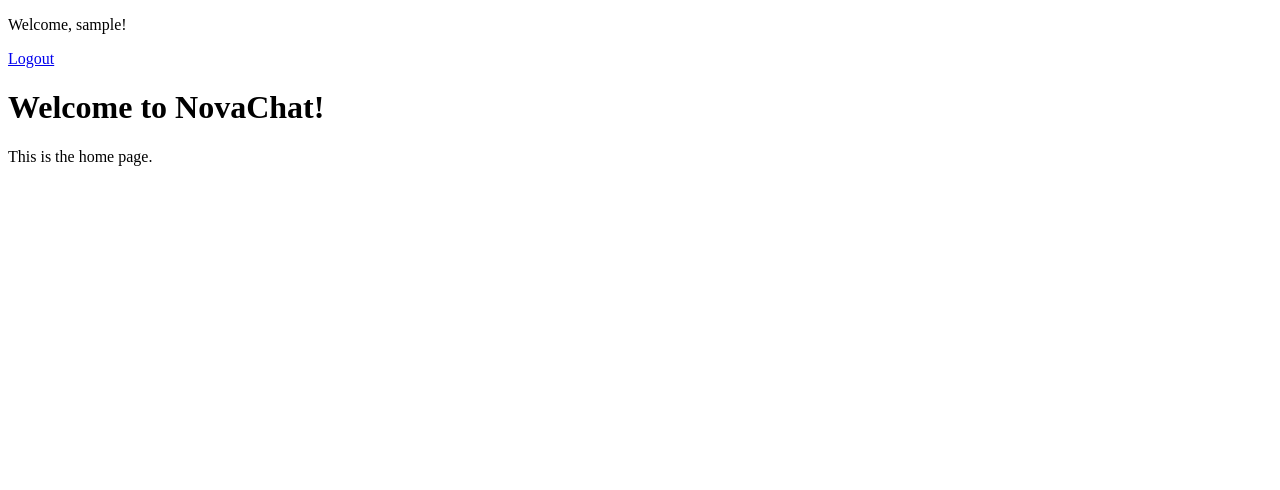
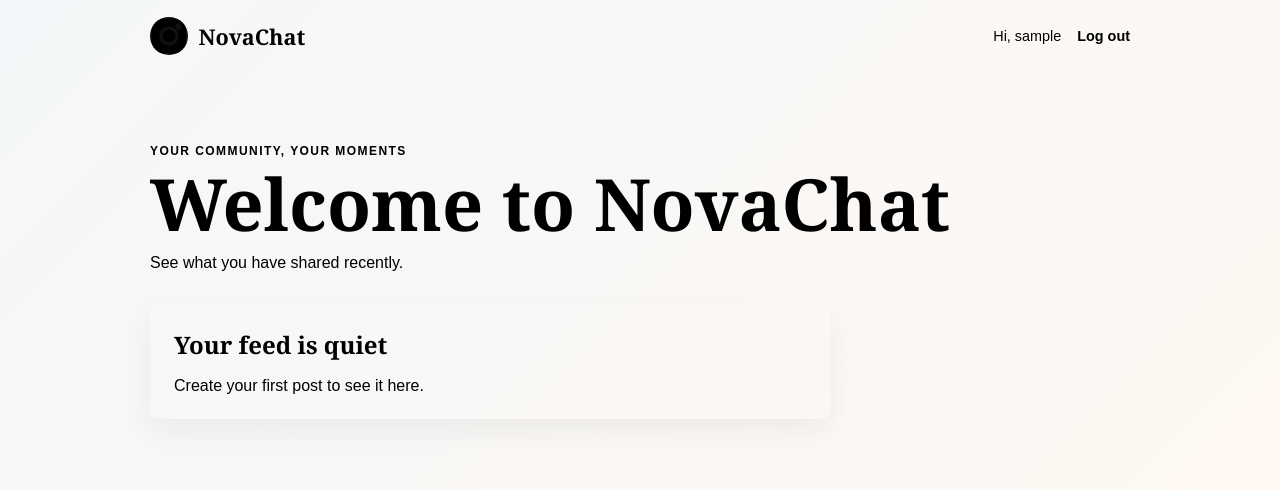
Before and after one commit to Devisinghd/NovaChat-Social-App, a Django app: page / in a window 1280 px wide. Shown: the top 490 px of the page. Run offline with Django 5.2, Linux system fonts and the light colour scheme; the visitor is signed in with stand-in values (Sample User, id 1); data that the repository does not hold is empty.

Commit message:
Add NovaChat feed layout and branding

```diff
--- a/users/templates/users/base.html
+++ b/users/templates/users/base.html
@@ -3,15 +3,29 @@
 <!DOCTYPE html>
 <html lang="en">
     <head>
+        <meta name="viewport" content="width=device-width, initial-scale=1">
+        <title>{% block title %}NovaChat{% endblock %}</title>
+        <link rel="stylesheet" href="{% static 'users/styles.css' %}">
     </head>
     <body>
+        <nav class="site-nav">
+            <div class="nav-inner">
+                <a class="brand" href="{% url 'index' %}">
+                    <img src="{% static 'users/images/social.png' %}" alt="NovaChat logo">
+                    <span>NovaChat</span>
+                </a>
+                <div class="account-links">
                     {% if request.user.is_authenticated %}
-        <p>Welcome, {{ request.user.username }}!</p>
-        <a href="{% url 'logout' %}">Logout</a>
+                        <span class="welcome">Hi, {{ request.user.username }}</span>
+                        <a href="{% url 'logout' %}">Log out</a>
                     {% else %}
                         <a href="{% url 'login' %}">Log in</a>
                     {% endif %}
-    {% block body %}
-    {% endblock %}
+                </div>
+            </div>
+        </nav>
+        <main class="page-shell">
+            {% block body %}{% endblock %}
+        </main>
     </body>
 </html>
--- a/users/templates/users/index.html
+++ b/users/templates/users/index.html
@@ -1,16 +1,34 @@
 {% extends 'users/base.html' %}
 
+{% block title %}Home | NovaChat{% endblock %}
+
 {% block body %}
-    <h1>Welcome to NovaChat!</h1>
-    <p>This is the home page.</p>
+    <header class="page-heading">
+        <p class="eyebrow">Your community, your moments</p>
+        <h1>Welcome to NovaChat</h1>
+        <p>See what you have shared recently.</p>
+    </header>
+    <section class="post-feed" aria-label="Your posts">
     {% for post in posts %}
-        <div>
-            <h1>{{ post.user.username }}</h1>
+        <article class="post-card">
+            <div class="post-meta">
+                <span class="avatar">{{ post.user.username|first|upper }}</span>
+                <div>
+                    <h2>{{ post.user.username }}</h2>
+                    <p>Shared a moment</p>
+                </div>
+            </div>
             <h3>{{ post.title }}</h3>
-            <p>{{ post.content }}</p>
+            <p class="post-content">{{ post.content }}</p>
             {% if post.image %}
-                <img src="{{ post.image.url }}" alt="Post Image">
+                <img class="post-image" src="{{ post.image.url }}" alt="Image shared by {{ post.user.username }}">
             {% endif %}
+        </article>
+    {% empty %}
+        <div class="empty-state">
+            <h2>Your feed is quiet</h2>
+            <p>Create your first post to see it here.</p>
         </div>
     {% endfor %}
+    </section>
 {% endblock %}
```
Also changed, not shown: users/static/users/images/social.png (added). Lines whose indentation alone changed are shown as unchanged.
